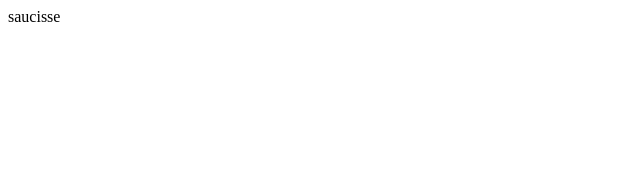
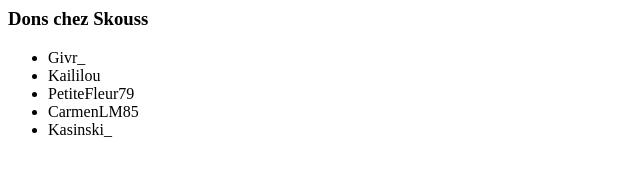
Before and after one commit to daalvehn/daalvehn.github.io, a plain HTML site: page index.html in a window 1280 px wide. Shown: the whole page, without its empty margins (0-640 px from the left). Drawn offline with Linux system fonts and the light colour scheme.

Commit message:
Update index.html

```diff
--- a/index.html
+++ b/index.html
@@ -1 +1,10 @@
-saucisse
+<html>
+  <h3>Dons chez Skouss</h3>
+  <ul>
+    <li>Givr_</li>
+    <li>Kaililou</li>
+    <li>PetiteFleur79</li>
+    <li>CarmenLM85</li>
+    <li>Kasinski_</li>
+  </ul>
+</html>
```
